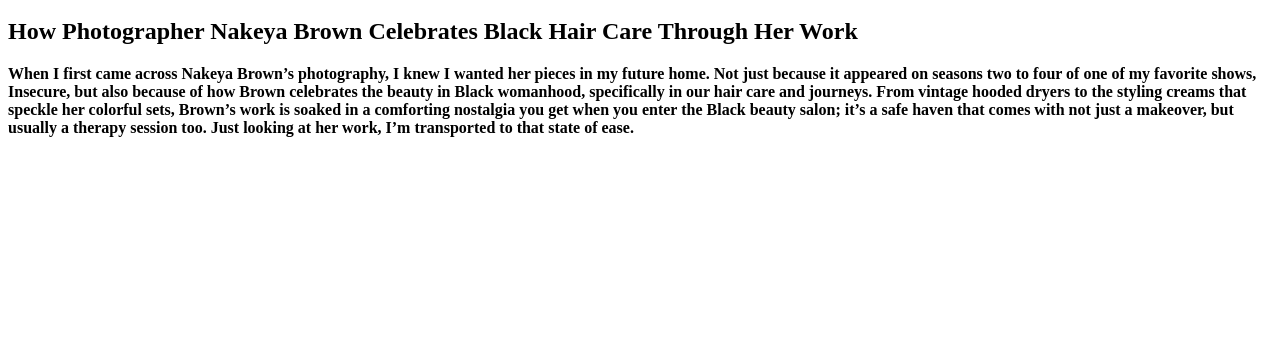
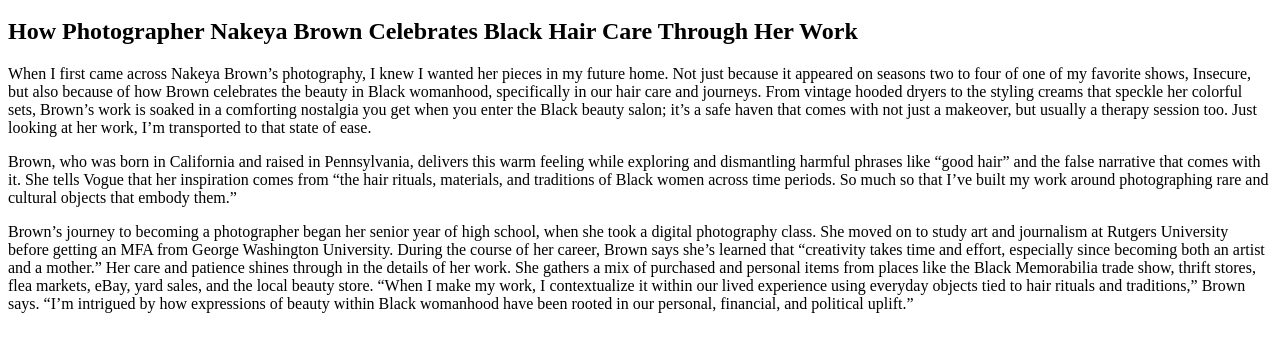
Before and after one commit to Daysha1/Design1, a plain HTML site: page res/index.html in a window 1280 px wide. Shown: the part 48-400 px from the top of the page. Drawn offline with Linux system fonts and the light colour scheme.

Commit message:
More Text added

```diff
--- a/res/index.html
+++ b/res/index.html
@@ -10,4 +10,8 @@
       <h1>Vogue</h1>
 <h2>How Photographer Nakeya Brown Celebrates Black Hair Care Through Her Work</h2>
 
-  <p><strong>When I first came across Nakeya Brown’s photography, I knew I wanted her pieces in my future home. Not just because it appeared on seasons two to four of one of my favorite shows, Insecure, but also because of how Brown celebrates the beauty in Black womanhood, specifically in our hair care and journeys. From vintage hooded dryers to the styling creams that speckle her colorful sets, Brown’s work is soaked in a comforting nostalgia you get when you enter the Black beauty salon; it’s a safe haven that comes with not just a makeover, but usually a therapy session too. Just looking at her work, I’m transported to that state of ease.</strong></p>
+  <p>When I first came across Nakeya Brown’s photography, I knew I wanted her pieces in my future home. Not just because it appeared on seasons two to four of one of my favorite shows, Insecure, but also because of how Brown celebrates the beauty in Black womanhood, specifically in our hair care and journeys. From vintage hooded dryers to the styling creams that speckle her colorful sets, Brown’s work is soaked in a comforting nostalgia you get when you enter the Black beauty salon; it’s a safe haven that comes with not just a makeover, but usually a therapy session too. Just looking at her work, I’m transported to that state of ease.</p>
+
+  <p>Brown, who was born in California and raised in Pennsylvania, delivers this warm feeling while exploring and dismantling harmful phrases like “good hair” and the false narrative that comes with it. She tells Vogue that her inspiration comes from “the hair rituals, materials, and traditions of Black women across time periods. So much so that I’ve built my work around photographing rare and cultural objects that embody them.”<p>
+
+  <p>Brown’s journey to becoming a photographer began her senior year of high school, when she took a digital photography class. She moved on to study art and journalism at Rutgers University before getting an MFA from George Washington University. During the course of her career, Brown says she’s learned that “creativity takes time and effort, especially since becoming both an artist and a mother.” Her care and patience shines through in the details of her work. She gathers a mix of purchased and personal items from places like the Black Memorabilia trade show, thrift stores, flea markets, eBay, yard sales, and the local beauty store. “When I make my work, I contextualize it within our lived experience using everyday objects tied to hair rituals and traditions,” Brown says. “I’m intrigued by how expressions of beauty within Black womanhood have been rooted in our personal, financial, and political uplift.”<p>
```
